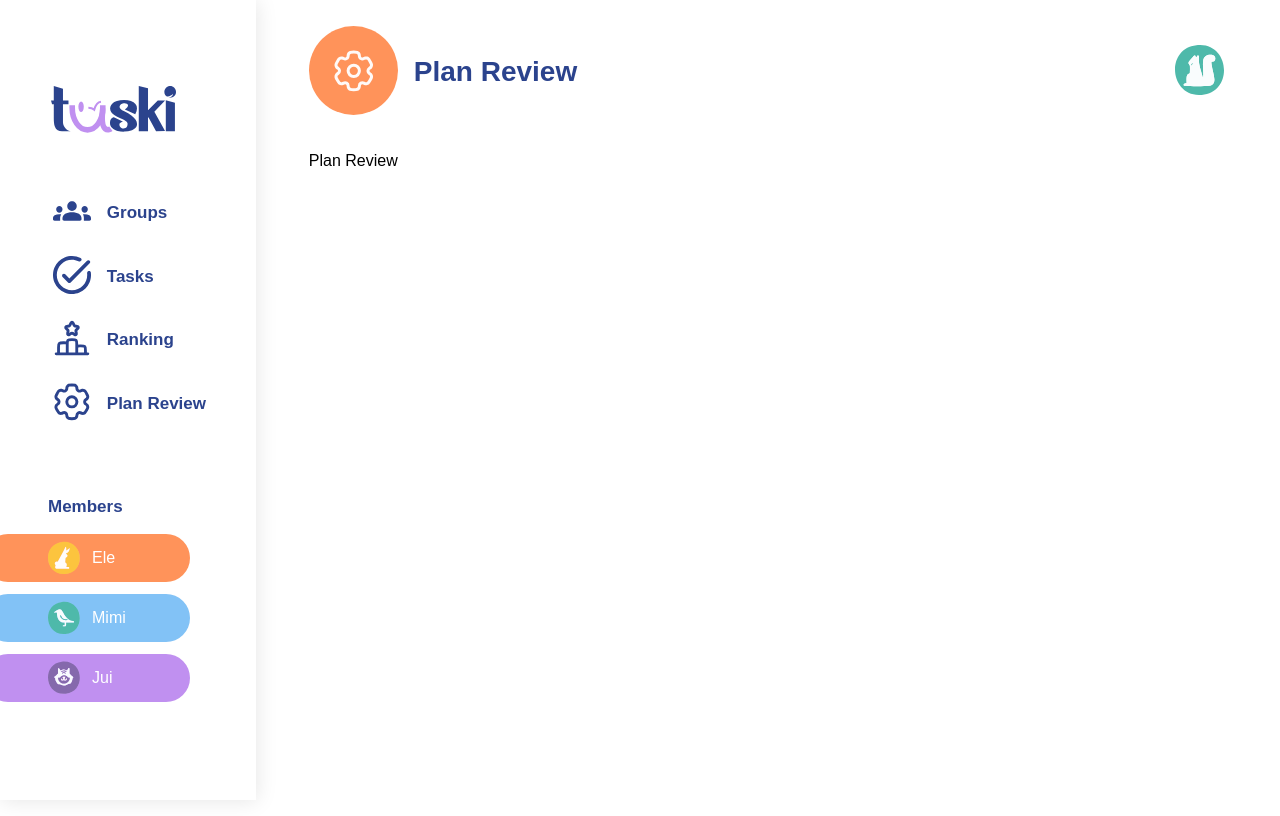
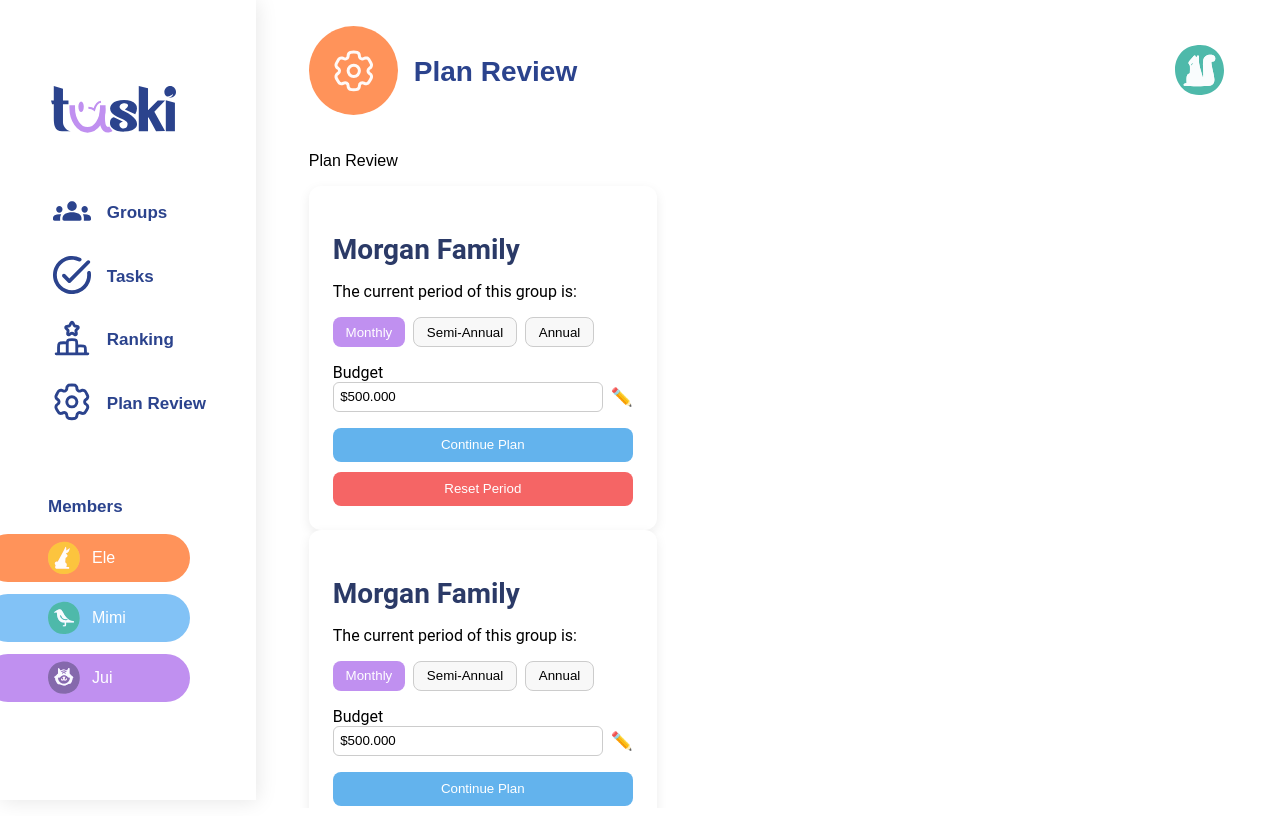
Before and after one commit to NikSala10/TaskiProject, a React (Vite) app: page /plan-review in a window 1280 px wide. Built offline with nearby package versions, Linux system fonts and the light colour scheme.

Commit message:
feat(component card): Logic to display and filter order cards, at least mostly visual

```diff
--- /dev/null
+++ b/src/components/CardPlanReview/Card.css
@@ -0,0 +1,79 @@
+.plan-card {
+  background: #fff;
+  padding: 1.5rem;
+  border-radius: 12px;
+  box-shadow: 0 4px 12px rgba(0, 0, 0, 0.08);
+  width: 300px;
+  font-family: Roboto;
+}
+
+.plan-title {
+  color: #2b3a67;
+  margin-bottom: 0.5rem;
+}
+
+.period-buttons {
+  display: flex;
+  gap: 0.5rem;
+  margin: 0.8rem 0;
+}
+
+.period-btn {
+  padding: 0.4rem 0.8rem;
+  border-radius: 8px;
+  border: 1px solid #ccc;
+  background: #f8f8f8;
+  cursor: pointer;
+}
+
+.period-btn.active {
+  background: #c090f0;
+  color: #fff;
+  border: none;
+}
+
+.budget-section {
+  margin: 1rem 0;
+}
+
+.budget-input {
+  display: flex;
+  align-items: center;
+  gap: 0.5rem;
+}
+
+.budget-input input {
+  border: 1px solid #ccc;
+  padding: 0.4rem;
+  border-radius: 6px;
+  width: 100%;
+}
+
+.edit-icon {
+  cursor: pointer;
+  font-size: 1.1rem;
+}
+
+.actions {
+  display: flex;
+  flex-direction: column;
+  gap: 0.6rem;
+}
+
+.continue-btn {
+  background: #63b3ed;
+  border: none;
+  color: #fff;
+  padding: 0.6rem;
+  border-radius: 8px;
+  cursor: pointer;
+}
+
+.reset-btn {
+  background: #f56565;
+  border: none;
+  color: #fff;
+  padding: 0.6rem;
+  border-radius: 8px;
+  cursor: pointer;
+}
--- /dev/null
+++ b/src/components/CardPlanReview/Card.tsx
@@ -0,0 +1,64 @@
+import React, { useState } from "react";
+import "./Card.css";
+import type { PlanCardProps } from "../../types/PlanReview";
+
+
+const PlanCard: React.FC<PlanCardProps> = ({
+  familyName = "Morgan Family",
+  initialBudget = 500000,
+}) => {
+  const [period, setPeriod] = useState<"Monthly" | "Semi-Annual" | "Annual">(
+    "Monthly"
+  );
+  const [budget, setBudget] = useState<number>(initialBudget);
+  const [isEditing, setIsEditing] = useState<boolean>(false);
+
+  const handleBudgetChange = (e: React.ChangeEvent<HTMLInputElement>) => {
+    const value = e.target.value.replace(/\D/g, ""); // solo números
+    setBudget(Number(value));
+  };
+
+  return (
+    <div className="plan-card">
+      <h2 className="plan-title">{familyName}</h2>
+      <p>The current period of this group is:</p>
+
+      <div className="period-buttons">
+        {["Monthly", "Semi-Annual", "Annual"].map((p) => (
+          <button
+            key={p}
+            className={`period-btn ${period === p ? "active" : ""}`}
+            onClick={() => setPeriod(p as any)}
+          >
+            {p}
+          </button>
+        ))}
+      </div>
+
+      <div className="budget-section">
+        <label>Budget</label>
+        <div className="budget-input">
+          <input
+            type="text"
+            value={`$${budget.toLocaleString("es-CO")}`}
+            onChange={handleBudgetChange}
+            readOnly={!isEditing}
+          />
+          <span
+            className="edit-icon"
+            onClick={() => setIsEditing((prev) => !prev)}
+          >
+            ✏️
+          </span>
+        </div>
+      </div>
+
+      <div className="actions">
+        <button className="continue-btn">Continue Plan</button>
+        <button className="reset-btn">Reset Period</button>
+      </div>
+    </div>
+  );
+};
+
+export default PlanCard;
--- a/src/pages/Plan Review/PlanReview.tsx
+++ b/src/pages/Plan Review/PlanReview.tsx
@@ -1,10 +1,16 @@
 import { useSetPageInfo } from "../../hook/UseSetPage";
+import PlanCard from "../../components/CardPlanReview/Card";
 
 const PlanReview = () => {
 
     useSetPageInfo("Plan Review");
   return (
-    <p>Plan Review</p>
+     <>
+     <p>Plan Review</p>
+     <PlanCard />
+     <PlanCard />
+     </>
+
   );
 };
 
--- /dev/null
+++ b/src/types/PlanReview.tsx
@@ -0,0 +1,6 @@
+
+// La interfaz de TypeScript para las props del componente
+export interface PlanCardProps {
+  familyName?: string; //Renombra la card
+  initialBudget?: number; //presupuesto inicial
+}
```
Also changed, not shown: src/components/CardPlanReview/CardPlanReview.css (deleted), src/components/CardPlanReview/CardPlanReview.jsx (deleted).
